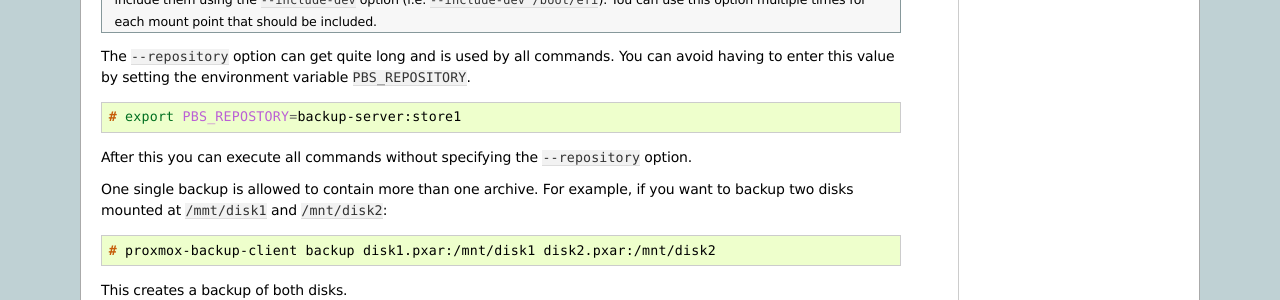
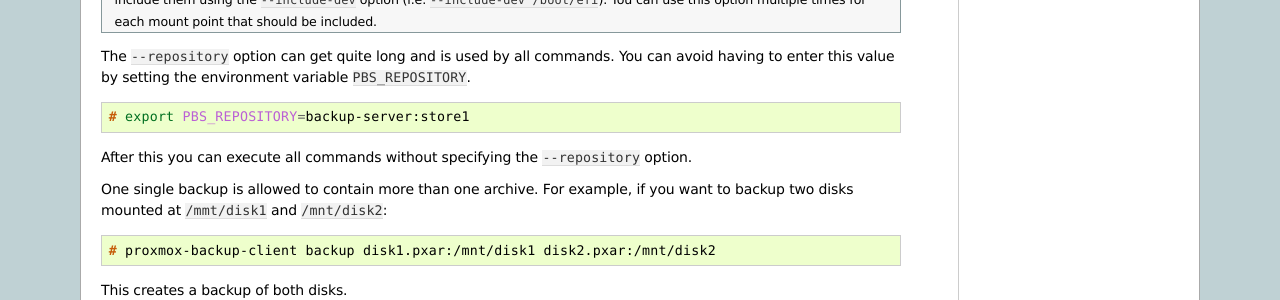
Before and after one commit to proxmox/proxmox-backup, a Sphinx documentation site: the page built from docs/administration-guide.rst, in a window 1280 px wide and 900 px high, scrolled down 7158 px. Shown: the part 151-451 px from the top of the window. Built offline with Sphinx 7.4.7, drawn with Linux system fonts in a browser that asks for light colours.

Commit message:
docs: fix typo s/PBS_REPOSTOR/PBS_REPOSITOR/
Reported-by: Piotr Paszkowski aka patefoniQ
Signed-off-by: Thomas Lamprecht <t.lamprecht@proxmox.com>

```diff
--- a/docs/administration-guide.rst
+++ b/docs/administration-guide.rst
@@ -541,7 +541,7 @@
 
 .. code-block:: console
 
-  # export PBS_REPOSTORY=backup-server:store1
+  # export PBS_REPOSITORY=backup-server:store1
 
 After this you can execute all commands without specifying the ``--repository``
 option.
```
